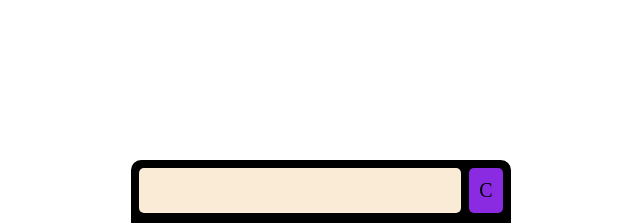
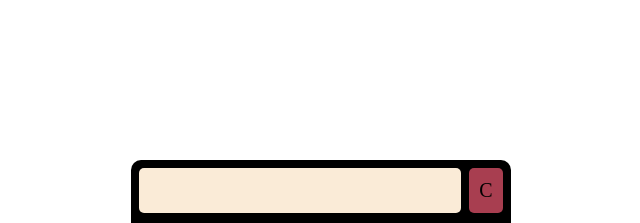
Before and after one commit to saif8804/calculator, a plain HTML site: page index.html in a window 1280 px wide. Shown: the top 223 px of the page, without its empty margins (319-959 px from the left). Drawn offline with Linux system fonts and the light colour scheme.

Commit message:
change button color

```diff
--- a/style.css
+++ b/style.css
@@ -57,7 +57,10 @@
     background-color: blueviolet;
     cursor: pointer;
 }
+.btn-clear{
+    background-color: rgb(168, 62, 80);
 
+}
 .btn-equal{
     background-color: rgb(168, 62, 80);
 
```
